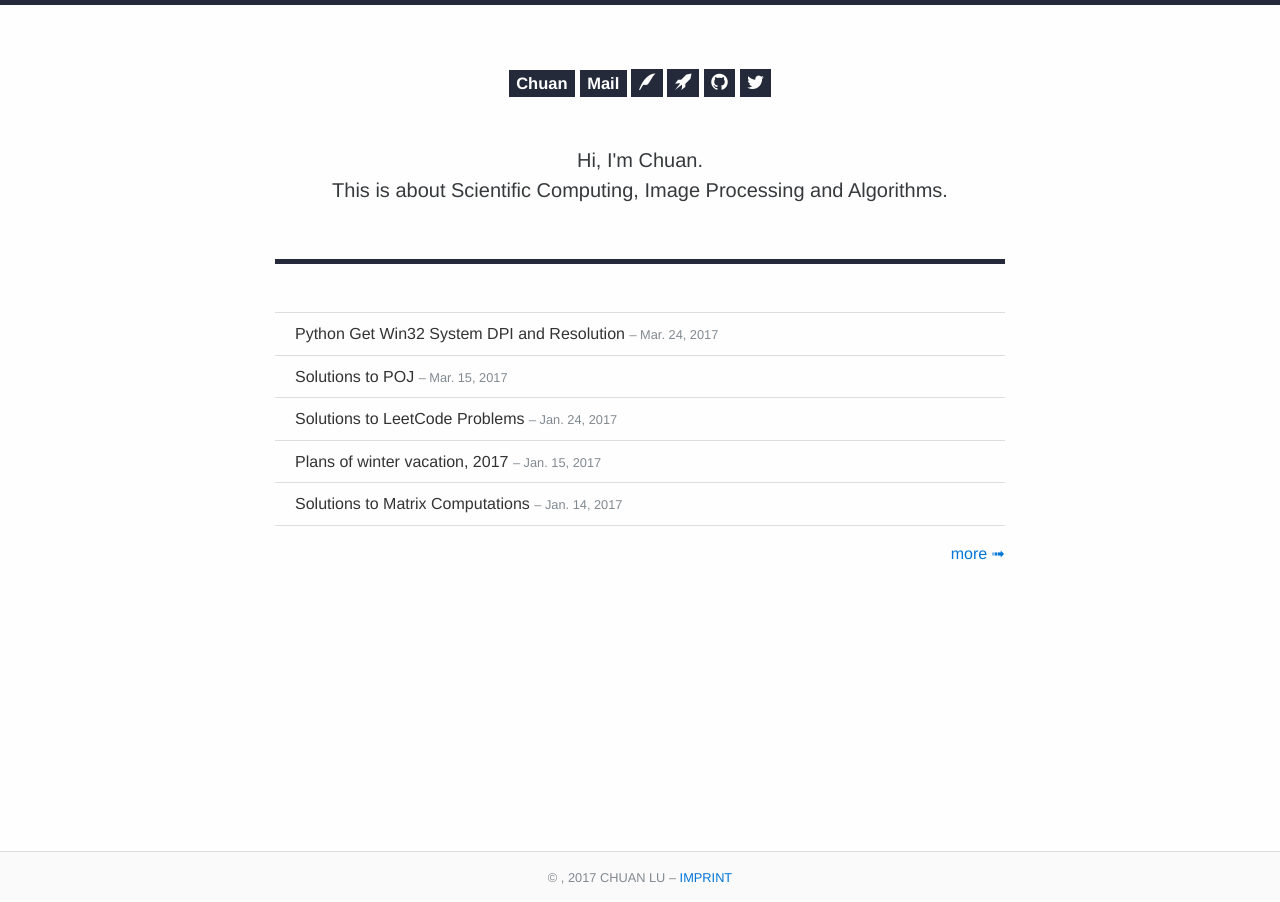
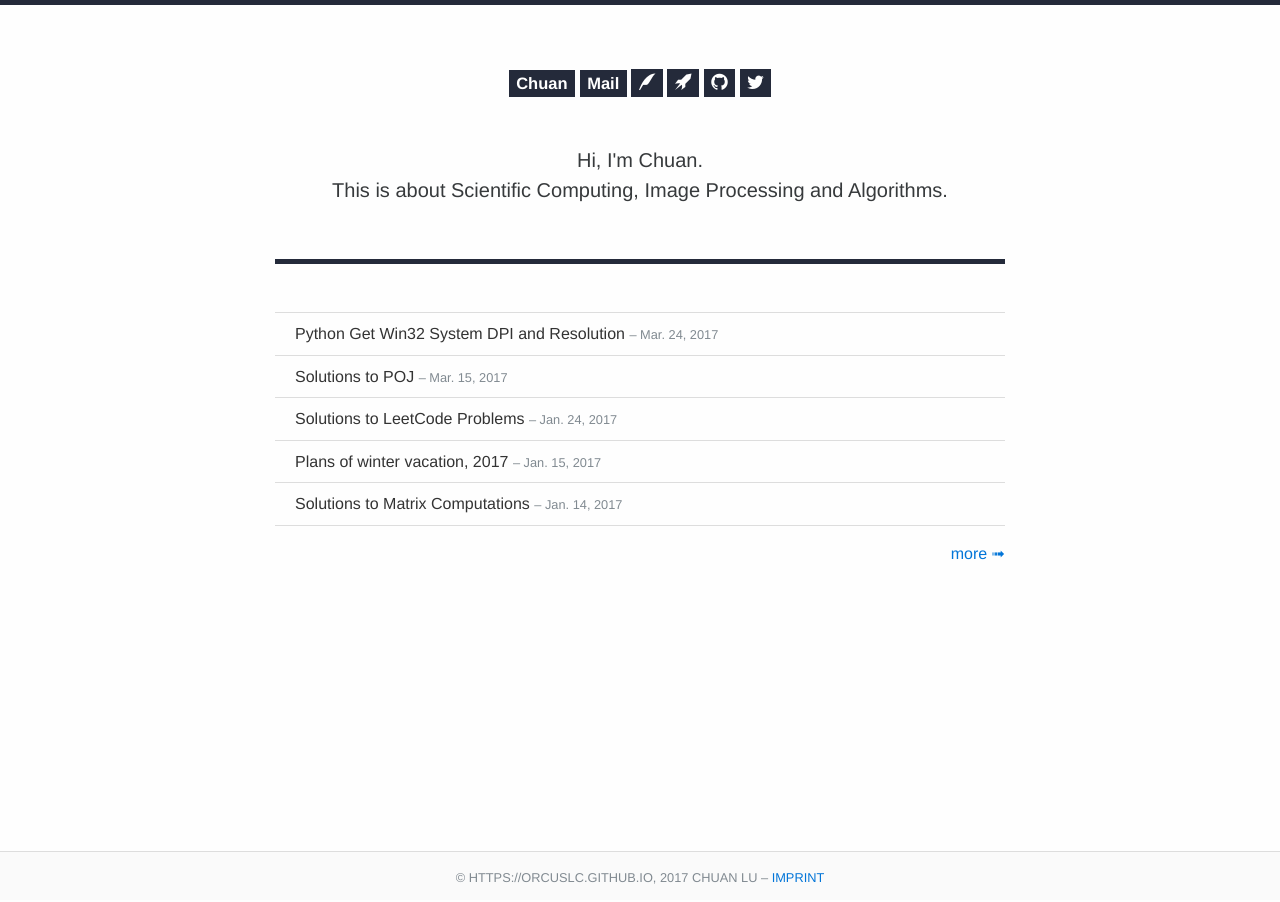
Before and after one commit to Orcuslc/blog.io, a Jekyll site: the page built from index.html, in a window 1280 px wide. Built offline with Jekyll 4.4.1, drawn with Linux system fonts in a browser that asks for light colours; some web fonts are replaced; part of the change alters nothing that is shown.

Commit message:
add domain

```diff
--- a/_config.yml
+++ b/_config.yml
@@ -66,6 +66,7 @@ sass:
 # domain: minddust.com
 url: https://orcuslc.github.io
 title: Chuan
+domain: https://orcuslc.github.io
 description: Computational Sciences
 copyright: 2017 Chuan Lu
 name: Chuan
```
